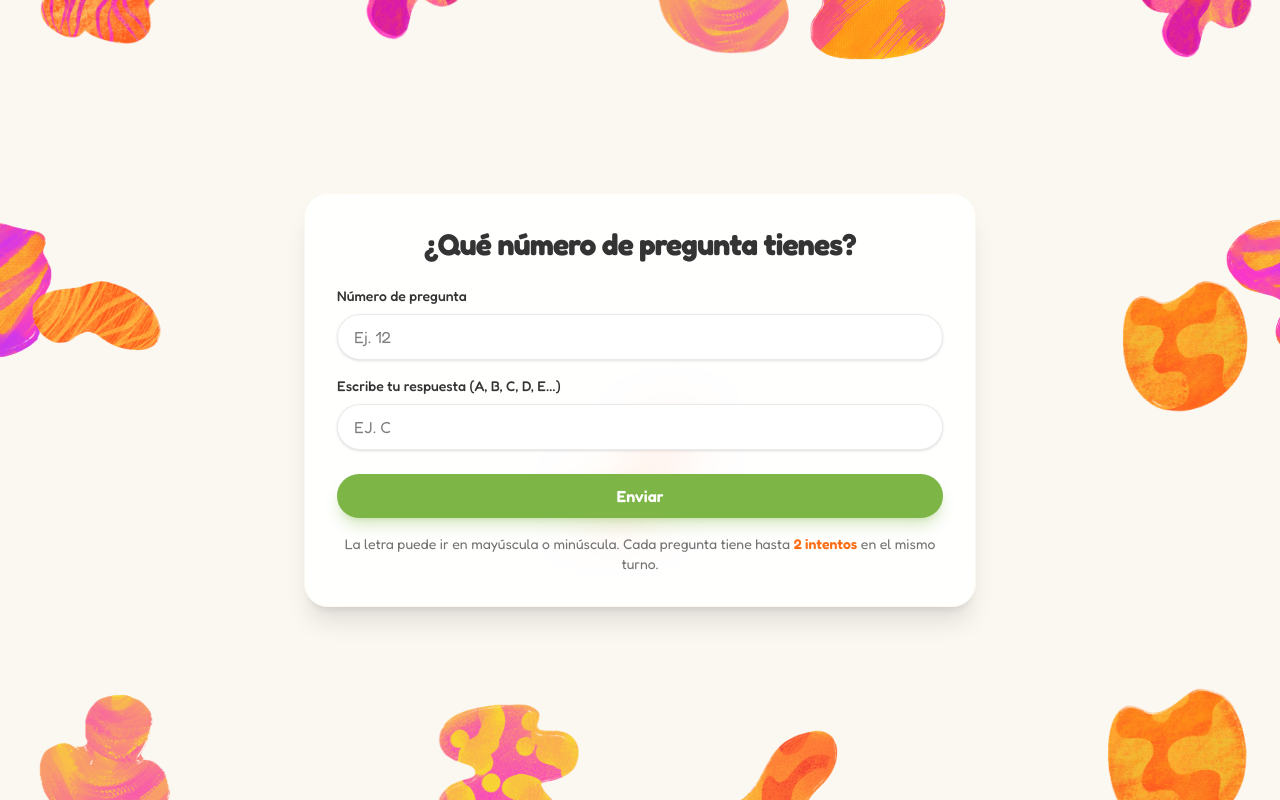
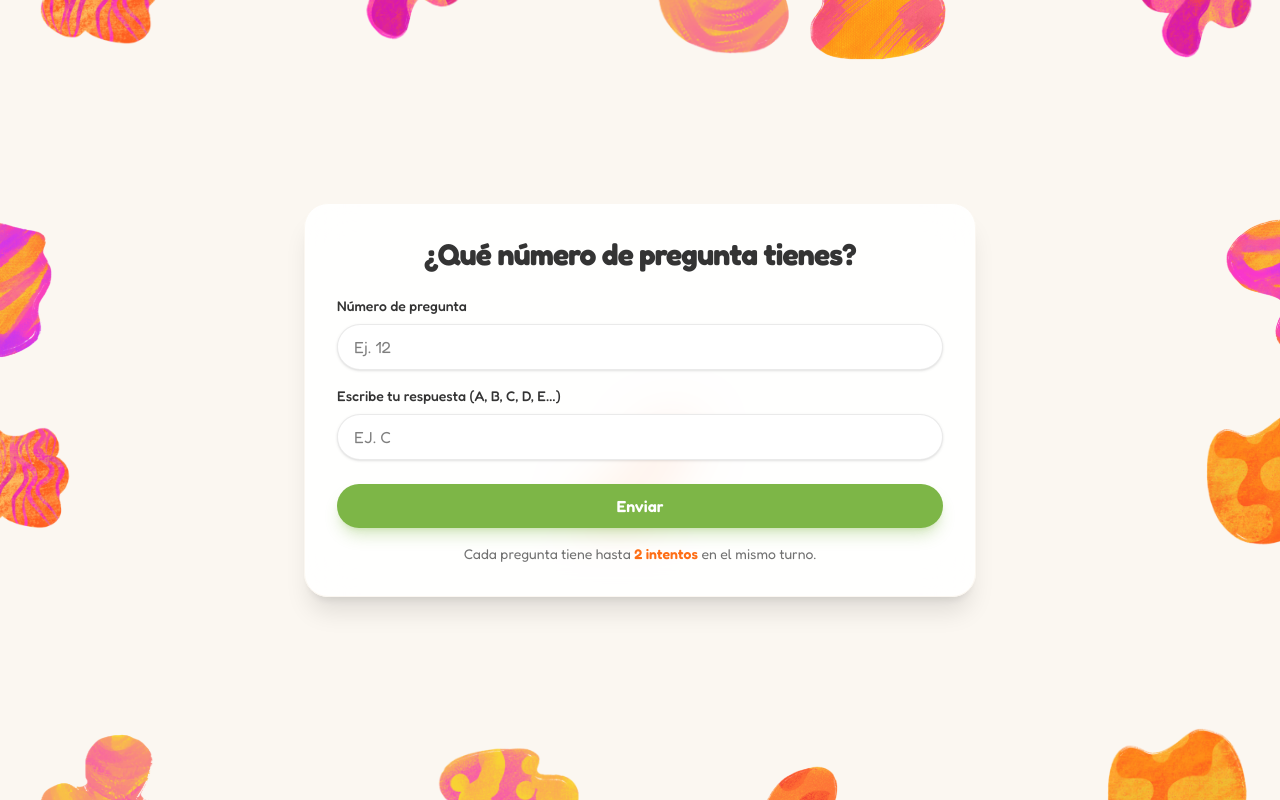
Before and after one commit to LuisMtz15/juegosinnombre, a React (Vite) app: page / in a window 1280 px wide. Built offline with nearby package versions, Linux system fonts and the light colour scheme.

Commit message:
Cambios en el layout

```diff
--- a/src/components/Layout.jsx
+++ b/src/components/Layout.jsx
@@ -35,21 +35,27 @@ const desktopBlobs = [
 
   // ANILLO MEDIO
   { src: F5,  className: "top-1/4 -left-24 w-32 lg:w-40",        anim: 6.0 },
-  { src: F6,  className: "top-1/3 left-6 w-28 lg:w-36",          anim: 4.3 },
+  { src: F1,  className: "top-1/2 -left-15 w-28 lg:w-36",        anim: 4.3 },
   { src: F7,  className: "top-1/2 left-1/2 w-28 lg:w-36 -translate-x-1/2", anim: 5.2 },
-  { src: F8,  className: "top-1/3 right-6 w-28 lg:w-36",         anim: 6.4 },
+  { src: F8,  className: "top-1/2 -right-15 w-28 lg:w-36",       anim: 6.4 },
   { src: F5,  className: "top-1/4 -right-24 w-32 lg:w-40",       anim: 4.9 },
 
-// ANILLO INFERIOR (más abajo, más hacia afuera)
-{ src: F9,  className: "-bottom-10 left-6 w-32 lg:w-40",        anim: 5.1 },
-{ src: F10, className: "-bottom-14 left-1/3 w-32 lg:w-40",      anim: 5.7 },
-{ src: F7,  className: "-bottom-16 right-1/3 w-32 lg:w-40",     anim: 6.3 },
-{ src: F8,  className: "-bottom-10 right-6 w-32 lg:w-40",       anim: 4.5 },
+  // ANILLO INFERIOR — FIX SAFARI (más abajo)
+  { src: F9,  className: "-bottom-20 left-6 w-32 lg:w-40",        anim: 5.1 },
+  { src: F10, className: "-bottom-25 left-1/3 w-32 lg:w-40",      anim: 5.7 },
+  { src: F7,  className: "-bottom-25 right-1/3 w-32 lg:w-40",     anim: 6.3 },
+  { src: F8,  className: "-bottom-20 right-6 w-32 lg:w-40",       anim: 4.5 },
 ];
 
 export default function Layout({ children }) {
   return (
-    <div className="h-screen bg-[#FBF7F1] flex items-center justify-center px-4 py-3 sm:py-6 overflow-hidden relative font-fredoka">
+    <div
+      className="w-screen overflow-hidden relative font-fredoka flex items-center justify-center px-4 py-3 sm:py-6"
+      style={{
+        height: "100dvh",        // Fix Safari – altura real
+        backgroundColor: "#FBF7F1", // Evita bordes blancos
+      }}
+    >
       {/* BLOBS MOBILE */}
       {mobileBlobs.map((blob, index) => (
         <motion.img
--- a/src/components/QuestionForm.jsx
+++ b/src/components/QuestionForm.jsx
@@ -56,7 +56,7 @@ export default function QuestionForm({
       </form>
 
       <p className="mt-4 text-center text-xs sm:text-sm text-[#343434]/70">
-        La letra puede ir en mayúscula o minúscula. Cada pregunta tiene hasta{" "}
+        Cada pregunta tiene hasta{" "}
         <span className="font-semibold text-[#FE6E16]">2 intentos</span> en el
         mismo turno.
       </p>
--- a/src/components/WrongFinalScreen.jsx
+++ b/src/components/WrongFinalScreen.jsx
@@ -24,10 +24,6 @@ export default function WrongFinalScreen({
         {explanation}
       </p>
 
-      <p className="mt-4 text-xs sm:text-sm text-[#343434]/70">
-        Bueno, no pasa nada, para eso estamos aprendiendo ✨
-      </p>
-
       <div className="mt-6 flex justify-center">
         <button
           className="rounded-full bg-[#FE6E16] px-6 py-2.5 text-sm sm:text-base font-semibold text-white shadow-md shadow-[#FE6E16]/40 transition hover:-translate-y-0.5 hover:shadow-[#FE6E16]/60"
--- a/src/index.css
+++ b/src/index.css
@@ -4,3 +4,10 @@
   font-family: 'Fredoka', sans-serif;
 }
 @import "tailwindcss";
+
+
+html, body {
+  overflow: hidden !important;
+  height: 100%;
+  width: 100%;
+}
```
